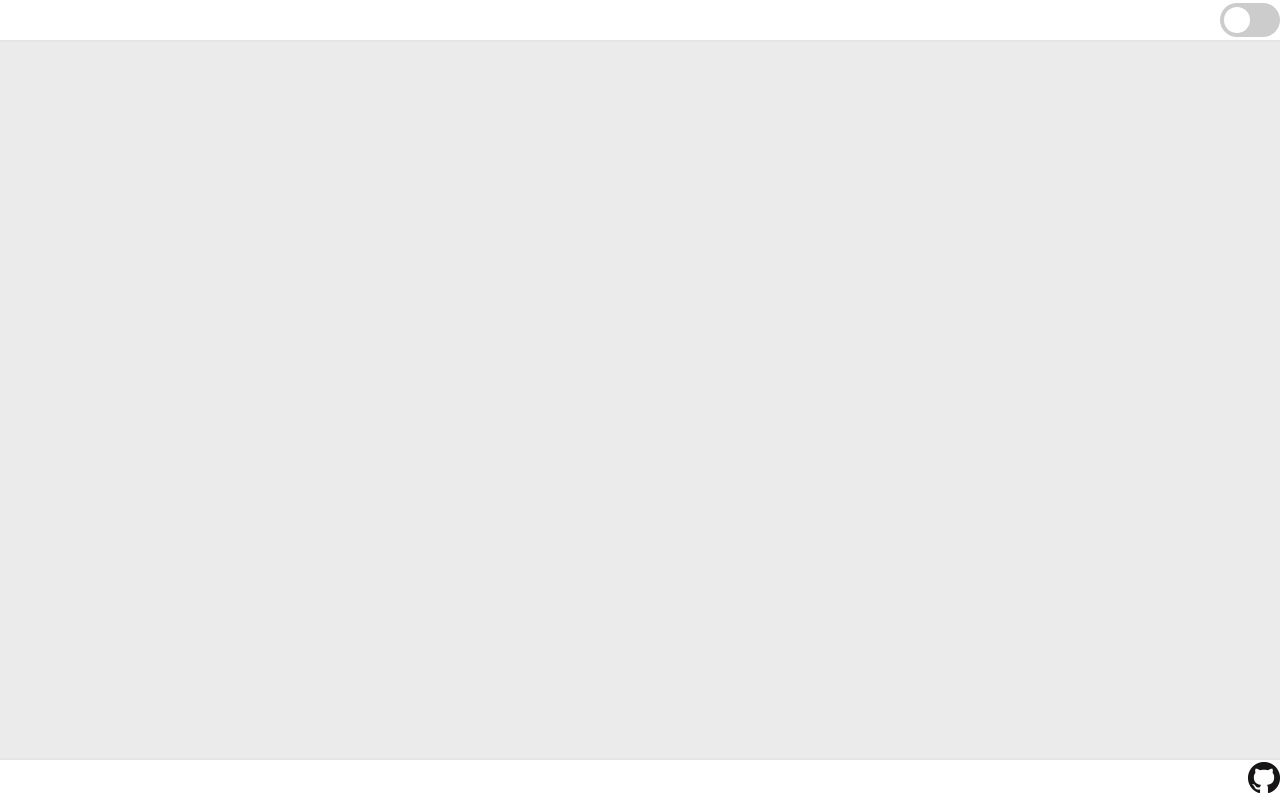
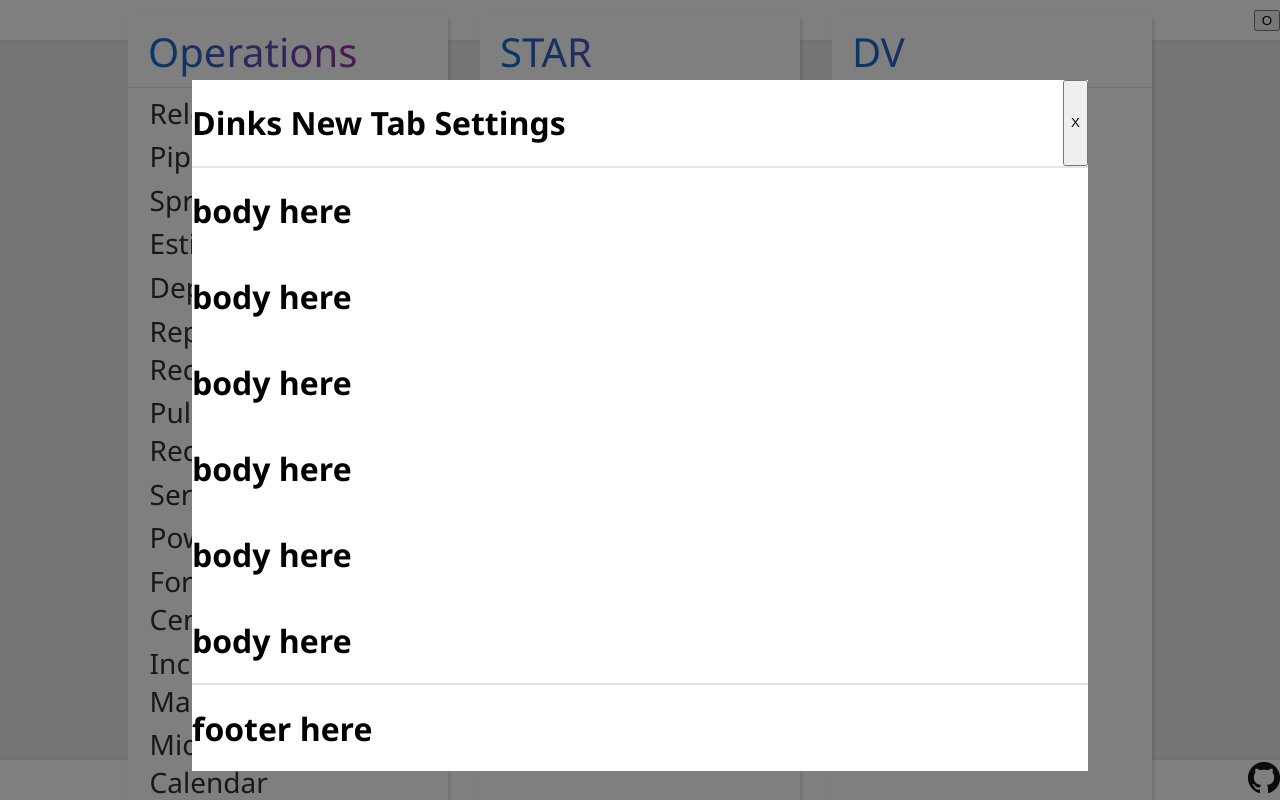
Before and after one commit to Duenke/EdgeExt-DinksNewTab, a Svelte app: page / in a window 1280 px wide. Shown: the top 800 px of the page. Built offline with nearby package versions, Linux system fonts and the light colour scheme.

Commit message:
Add settings modal skeleton.

```diff
--- a/src/App.svelte
+++ b/src/App.svelte
@@ -1,20 +1,22 @@
 <script lang="ts">
-	import browser from "webextension-polyfill";
+	// import browser from "webextension-polyfill";
 
 	import { theme } from "./Stores/ThemeStore";
 	import type { BookmarkTreeNode } from "./Types/ChromeTypes";
 	import { mockTopLevelNodeTree } from "./Types/ChromeTypes";
 	import DarkmodeToggle from "./Components/DarkmodeToggle.svelte";
 	import FolderCard from "./Components/FolderCard.svelte";
+	import SettingsModal from "./Components/SettingsModal.svelte";
 
 	let folderNodeDataPromise: Promise<BookmarkTreeNode[]> = getBrowserData();
+	let isModalOpen: boolean = true;
 
 	async function getBrowserData(): Promise<BookmarkTreeNode[]> {
-		// const topLevelNodeTree: BookmarkTreeNode[] = await Promise.resolve(
-		// 	mockTopLevelNodeTree
-		// );
-		const topLevelNodeTree: BookmarkTreeNode[] =
-			await browser.bookmarks.getTree();
+		const topLevelNodeTree: BookmarkTreeNode[] = await Promise.resolve(
+			mockTopLevelNodeTree
+		);
+		// const topLevelNodeTree: BookmarkTreeNode[] =
+		// 	await browser.bookmarks.getTree();
 
 		let folderNodes: BookmarkTreeNode[] = getFoldersFromNodeTree(
 			topLevelNodeTree[0]
@@ -69,8 +71,11 @@
 	--theme-fontColor1: {$theme.fontColor1};
 "
 >
+	<SettingsModal bind:isModalOpen />
+
 	<header class="header z-bar">
-		<DarkmodeToggle />
+		<!-- <DarkmodeToggle /> -->
+		<button on:click={() => {isModalOpen = true}}>O</button>
 	</header>
 	<main class="card-container">
 		{#await folderNodeDataPromise}
@@ -98,6 +103,12 @@
 </div>
 
 <style>
+	.theme-container {
+		min-height: 100%;
+		min-width: 100%;
+		background-color: var(--theme-backgroundColor);
+	}
+
 	.z-bar {
 		z-index: 1;
 		position: fixed;
@@ -109,6 +120,7 @@
 		width: 100%;
 		background-color: var(--theme-accentColor1);
 	}
+
 	.header {
 		top: 0;
 		border-bottom: 2px solid var(--theme-borderColor);
@@ -124,9 +136,4 @@
 		flex-flow: wrap;
 		justify-content: center;
 	}
-
-	.theme-container {
-		background-color: var(--theme-backgroundColor);
-		min-height: 100%;
-	}
 </style>
--- a/src/Components/DarkmodeToggle.svelte
+++ b/src/Components/DarkmodeToggle.svelte
@@ -1,19 +1,19 @@
 <script lang="ts">
-    import browser from "webextension-polyfill";
+    // import browser from "webextension-polyfill";
     import { theme } from "../Stores/ThemeStore";
 
     let isDarkmodeToggled: boolean = false;
 
     const key: string = "DinksNewTab_isDarkmodeToggled";
 
-    browser.storage.local
-        .get(key)
-        .then((data) => {
-            isDarkmodeToggled = data[key];
-        })
-        .catch((error) => {
-            console.error(error.message);
-        });
+    // browser.storage.local
+    //     .get(key)
+    //     .then((data) => {
+    //         isDarkmodeToggled = data[key];
+    //     })
+    //     .catch((error) => {
+    //         console.error(error.message);
+    //     });
 
     $: {
         if (isDarkmodeToggled) {
--- a/src/Components/FolderCard.svelte
+++ b/src/Components/FolderCard.svelte
@@ -25,9 +25,7 @@
         z-index: 2;
         display: flex;
         flex-direction: column;
-        width: 20%;
-        min-width: 20em;
-        max-width: 40em;
+        width: clamp(20rem, 20%, 40rem);
         margin: 1em;
         border-radius: 2px;
         box-shadow: 2px 2px 4px var(--theme-boxShadowColor);
--- /dev/null
+++ b/src/Components/SettingsModal.svelte
@@ -0,0 +1,72 @@
+<script lang="ts">
+    export let isModalOpen: boolean;
+
+    function close(): void {
+        isModalOpen = false;
+    }
+
+    function closeOnEscape(event): void {
+        if (event.key === "Escape") {
+            close();
+        }
+    }
+</script>
+
+<svelte:window on:keydown={closeOnEscape} />
+
+{#if isModalOpen}
+    <div class="window-overlay">
+        <div class="modal">
+            <div class="modal-header">
+                <h1>Dinks New Tab Settings</h1>
+                <button on:click={close}>X</button>
+            </div>
+            <div class="modal-body">
+                <h1>body here</h1>
+                <h1>body here</h1>
+                <h1>body here</h1>
+                <h1>body here</h1>
+                <h1>body here</h1>
+                <h1>body here</h1>
+            </div>
+            <div class="modal-footer">
+                <h1>footer here</h1>
+            </div>
+        </div>
+    </div>
+{/if}
+
+<style>
+    .window-overlay {
+        z-index: 10;
+        position: absolute;
+        min-height: 100%;
+        min-width: 100%;
+        background-color: hsla(0, 0%, 0%, 0.5);
+    }
+
+    .modal {
+        width: 70%;
+        margin: 5rem auto 0;
+        background-color: var(--theme-accentColor1);
+    }
+
+    .modal-header {
+        display: flex;
+        flex-direction: row;
+        justify-content: space-between;
+        border-bottom: 2px solid var(--theme-borderColor);
+    }
+
+    .modal-body {
+        display: flex;
+        flex-direction: column;
+    }
+
+    .modal-footer {
+        display: flex;
+        flex-direction: row;
+        justify-content: space-between;
+        border-top: 2px solid var(--theme-borderColor);
+    }
+</style>
--- a/src/Stores/ThemeStore.js
+++ b/src/Stores/ThemeStore.js
@@ -1,4 +1,4 @@
-import browser from "webextension-polyfill";
+// import browser from "webextension-polyfill";
 import { writable } from 'svelte/store';
 
 const darkTheme = {
@@ -24,11 +24,11 @@ function createTheme() {
     return {
         subscribe,
         setDarkmode: () => {
-            browser.storage.local.set({ DinksNewTab_isDarkmodeToggled: true });
+            // browser.storage.local.set({ DinksNewTab_isDarkmodeToggled: true });
             set(darkTheme);
         },
         setLightmode: () => {
-            browser.storage.local.set({ DinksNewTab_isDarkmodeToggled: false });
+            // browser.storage.local.set({ DinksNewTab_isDarkmodeToggled: false });
             set(lightTheme);
         },
         set: () => { throw ("'Set' operation blocked for immutable store 'ThemeStore'.") },
```
